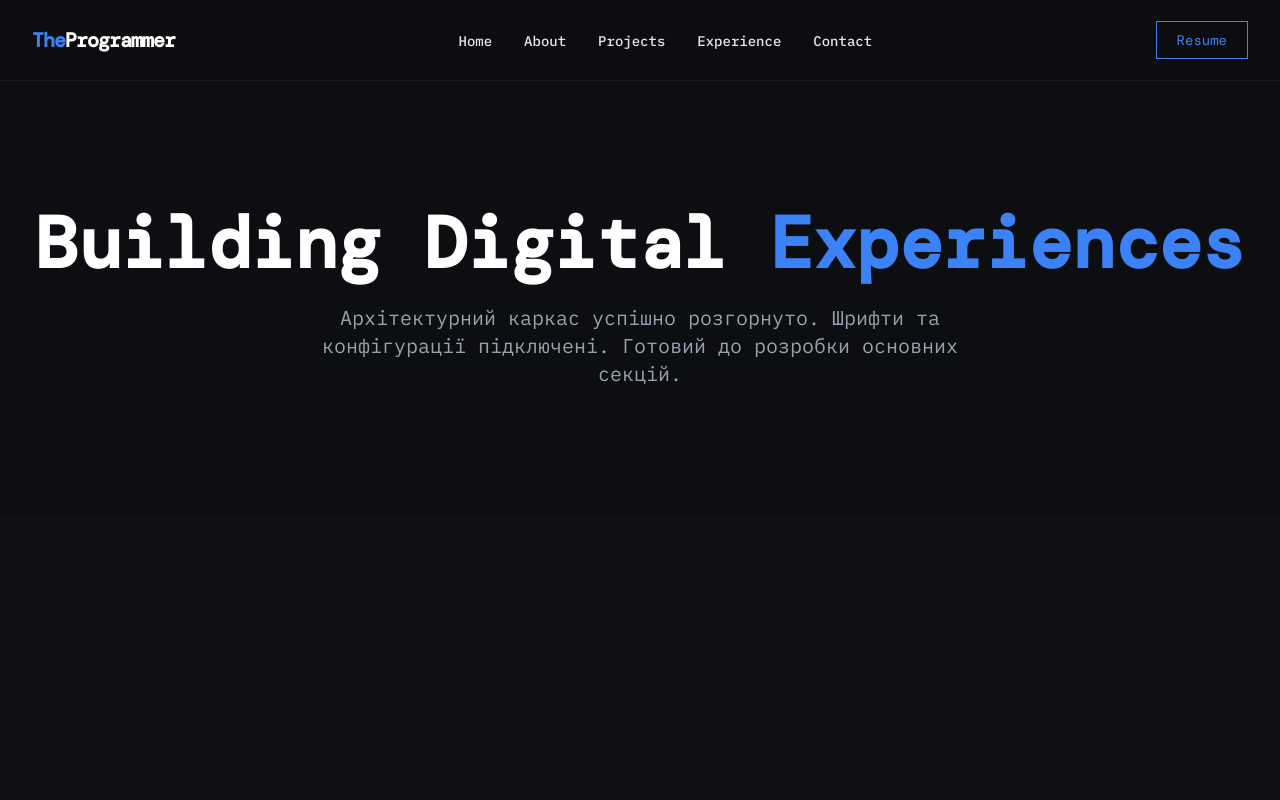
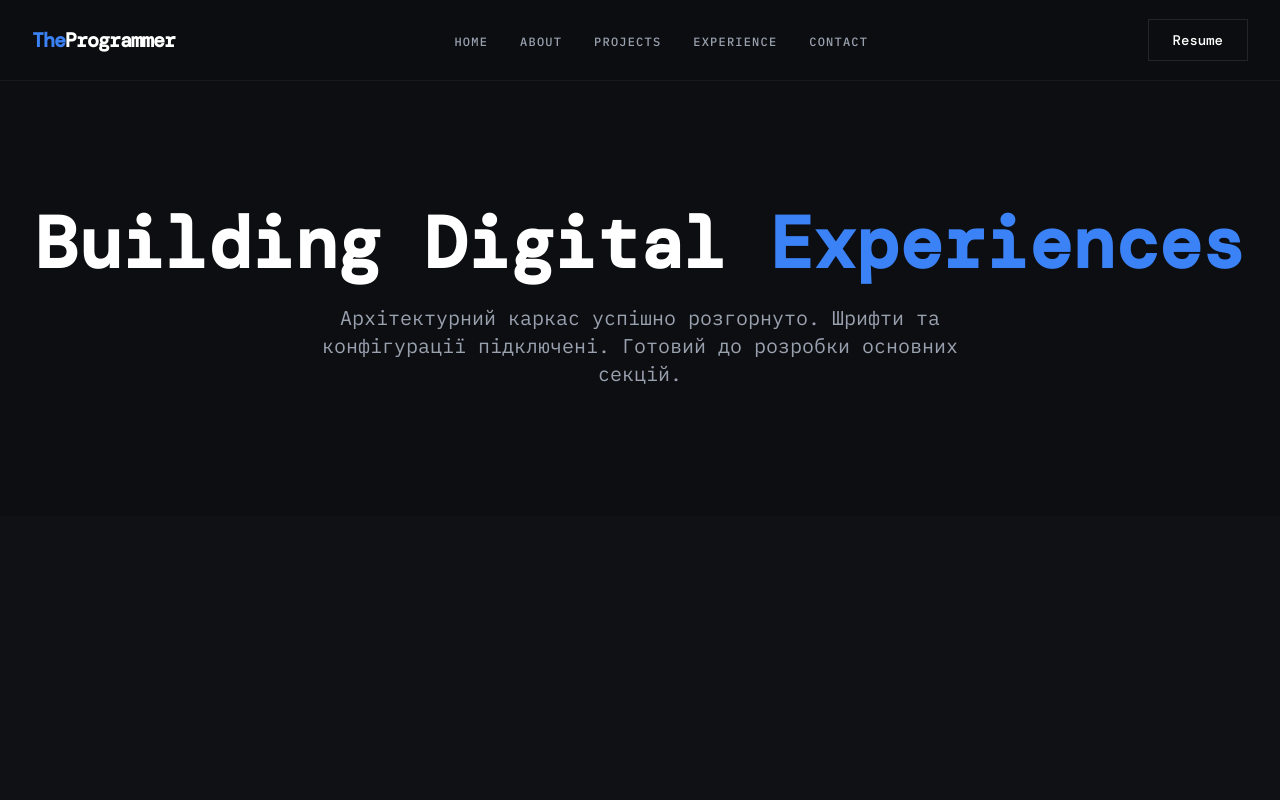
Before and after one commit to aalexblade/the-programmer-portfolio, a Next.js app: page / in a window 1280 px wide. Shown: the top 800 px of the page. Built offline with nearby package versions, Linux system fonts and the light colour scheme.

Commit message:
fix: resolve RSC serialization error by decoupling client interactivity in Header

```diff
--- a/src/components/sections/Header.tsx
+++ b/src/components/sections/Header.tsx
@@ -1,43 +1,59 @@
 import { Container } from "@/components/ui/Container";
 import { NavLink } from "@/components/ui/NavLink";
-import { Button } from "@/components/ui/Button";
+import { ResumeButton } from "@/components/ui/ResumeButton";
+import { MobileMenu } from "@/components/ui/MobileMenu";
 import { NAV_LINKS } from "@/constants/navigation";
 
+/**
+ * Header Section Component
+ * A Next.js Server Component that renders the sticky top navigation bar.
+ * Uses semantic HTML5 elements and Tailwind v4 backdrop-blur effects.
+ *
+ * Interactivity is delegated to specialized client sub-components (ResumeButton, MobileMenu)
+ * to avoid "Event handlers cannot be passed to Client Component props" serialization errors.
+ */
 export const Header = () => {
   return (
     <header className="fixed top-0 z-50 w-full border-b border-white/5 bg-dark-bg/80 backdrop-blur-md">
       <Container>
         <div className="flex h-20 items-center justify-between">
-          {/* Logo */}
-          <div className="flex items-center gap-2">
-            <span className="font-dm text-xl font-bold tracking-tighter text-white">
-              <span className="text-brand-primary">The</span>Programmer
-            </span>
+          {/* Logo Section */}
+          <div className="flex items-center">
+            <a href="#home" className="group flex items-center gap-2">
+              <span className="font-dm text-xl font-bold tracking-tighter text-white">
+                <span className="text-brand-primary group-hover:text-brand-accent transition-colors">The</span>Programmer
+              </span>
+            </a>
           </div>
 
-          {/* Desktop Navigation */}
-          <nav className="hidden md:block">
-            <ul className="flex space-x-8">
+          {/* Semantic Navigation Container (Desktop) */}
+          <nav className="hidden md:block" aria-label="Main navigation">
+            <ul className="flex items-center space-x-8">
               {NAV_LINKS.map((link) => (
                 <li key={link.href}>
-                  <NavLink href={link.href}>{link.label}</NavLink>
+                  <NavLink
+                    href={link.href}
+                    className="font-ibm text-xs uppercase tracking-widest text-gray-400 hover:text-white"
+                  >
+                    {link.label}
+                  </NavLink>
                 </li>
               ))}
             </ul>
           </nav>
 
-          {/* Action Button */}
+          {/* Action Section */}
           <div className="flex items-center gap-4">
-            <Button variant="outline" className="hidden sm:inline-flex" href="#contact">
-              Resume
-            </Button>
+            {/*
+              Delegated to a client component to handle local events
+              without passing functions from this Server Component.
+            */}
+            <ResumeButton />
 
-            {/* Mobile Menu Placeholder - In a real app, this would be a client component trigger */}
-            <button className="flex h-10 w-10 flex-col items-center justify-center gap-1.5 md:hidden" aria-label="Toggle Menu">
-              <span className="h-0.5 w-6 bg-white"></span>
-              <span className="h-0.5 w-6 bg-white"></span>
-              <span className="h-0.5 w-6 bg-white"></span>
-            </button>
+            {/*
+              Delegated to a client component to handle state/interactivity
+            */}
+            <MobileMenu />
           </div>
         </div>
       </Container>
--- a/src/components/ui/Button.tsx
+++ b/src/components/ui/Button.tsx
@@ -1,39 +1,54 @@
-import { ReactNode } from "react";
-import Link from "next/link";
+"use client";
 
-interface ButtonProps {
-  children: ReactNode;
-  href?: string;
-  onClick?: () => void;
+import React from "react";
+
+/**
+ * Props for the Button component.
+ * Extends standard HTML button attributes to ensure high reusability.
+ */
+interface ButtonProps extends React.ButtonHTMLAttributes<HTMLButtonElement> {
+  /**
+   * The visual style variant of the button.
+   * - 'primary': Standard filled button using the brand primary color.
+   * - 'secondary': Outline/ghost variant emphasizing the technical font-dm aesthetic.
+   */
+  variant?: "primary" | "secondary";
+  /**
+   * Optional custom classes to append to the button.
+   */
   className?: string;
-  variant?: "primary" | "outline";
+  /**
+   * The content to be rendered inside the button.
+   */
+  children: React.ReactNode;
 }
 
+/**
+ * A highly reusable, accessible Button component styled with Tailwind v4 tokens.
+ *
+ * @example
+ * <Button variant="primary">Click Me</Button>
+ * <Button variant="secondary" onClick={handleResume}>Download Resume</Button>
+ */
 export const Button = ({
+  variant = "primary",
+  className = "",
   children,
-  href,
-  onClick,
-  className = "",
-  variant = "primary"
+  ...props
 }: ButtonProps) => {
-  const baseStyles = "inline-flex items-center justify-center px-5 py-2 text-sm font-dm transition-all focus:outline-none";
+  // Base styles shared across all variants
+  const baseStyles = "inline-flex items-center justify-center px-6 py-2.5 text-sm font-dm font-medium transition-all duration-200 focus:outline-none disabled:opacity-50 disabled:cursor-not-allowed";
+
+  // Variant-specific styles using Tailwind v4 design tokens
   const variants = {
-    primary: "bg-brand-primary text-white hover:bg-blue-600",
-    outline: "border border-brand-primary text-brand-primary hover:bg-brand-primary hover:text-white",
+    primary: "bg-brand-primary text-white hover:bg-blue-600 shadow-sm shadow-brand-primary/20",
+    secondary: "border border-white/10 text-white hover:bg-white/5 hover:border-white/20",
   };
 
   const combinedClasses = `${baseStyles} ${variants[variant]} ${className}`;
 
-  if (href) {
-    return (
-      <Link href={href} className={combinedClasses}>
-        {children}
-      </Link>
-    );
-  }
-
   return (
-    <button onClick={onClick} className={combinedClasses}>
+    <button className={combinedClasses} {...props}>
       {children}
     </button>
   );
--- /dev/null
+++ b/src/components/ui/MobileMenu.tsx
@@ -0,0 +1,25 @@
+"use client";
+
+import { useState } from "react";
+
+/**
+ * MobileMenu Client Component
+ * Handles the state and toggle logic for the mobile navigation menu.
+ * Isolated from the Server Component Header to prevent serialization errors.
+ */
+export const MobileMenu = () => {
+  const [isOpen, setIsOpen] = useState(false);
+
+  return (
+    <button
+      className="flex h-10 w-10 flex-col items-center justify-center gap-1.5 md:hidden"
+      onClick={() => setIsOpen(!isOpen)}
+      aria-label={isOpen ? "Close menu" : "Open menu"}
+      aria-expanded={isOpen}
+    >
+      <span className={`h-0.5 w-6 bg-white transition-all ${isOpen ? "translate-y-2 rotate-45" : ""}`}></span>
+      <span className={`h-0.5 w-6 bg-white transition-all ${isOpen ? "opacity-0" : ""}`}></span>
+      <span className={`h-0.5 w-6 bg-white transition-all ${isOpen ? "-translate-y-2 -rotate-45" : ""}`}></span>
+    </button>
+  );
+};
--- /dev/null
+++ b/src/components/ui/ResumeButton.tsx
@@ -0,0 +1,25 @@
+"use client";
+
+import { Button } from "./Button";
+
+/**
+ * ResumeButton Client Component
+ * Handles the interactivity for the Resume CTA without passing
+ * event handlers across the Server/Client boundary in the Header.
+ */
+export const ResumeButton = () => {
+  const handleResumeClick = () => {
+    // Logic for downloading resume or opening a PDF
+    window.open("/resume.pdf", "_blank");
+  };
+
+  return (
+    <Button
+      variant="secondary"
+      className="hidden sm:inline-flex"
+      onClick={handleResumeClick}
+    >
+      Resume
+    </Button>
+  );
+};
```
